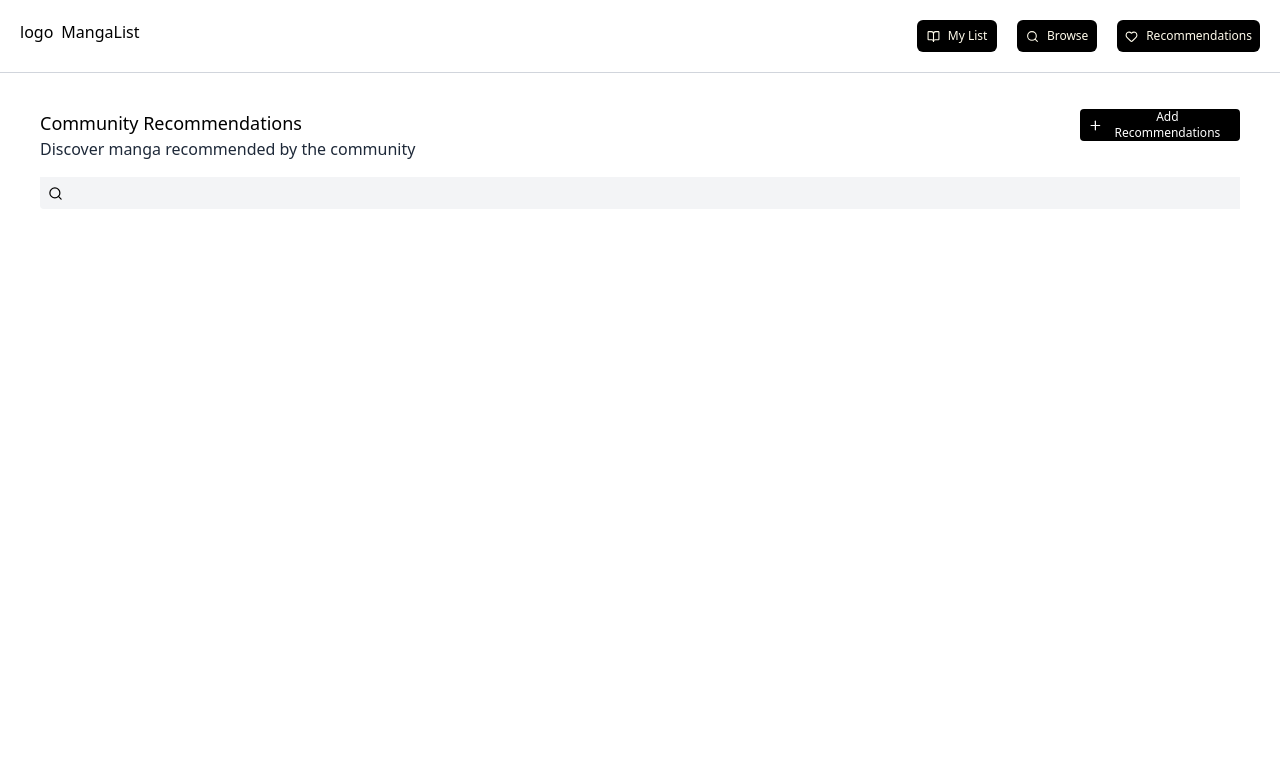
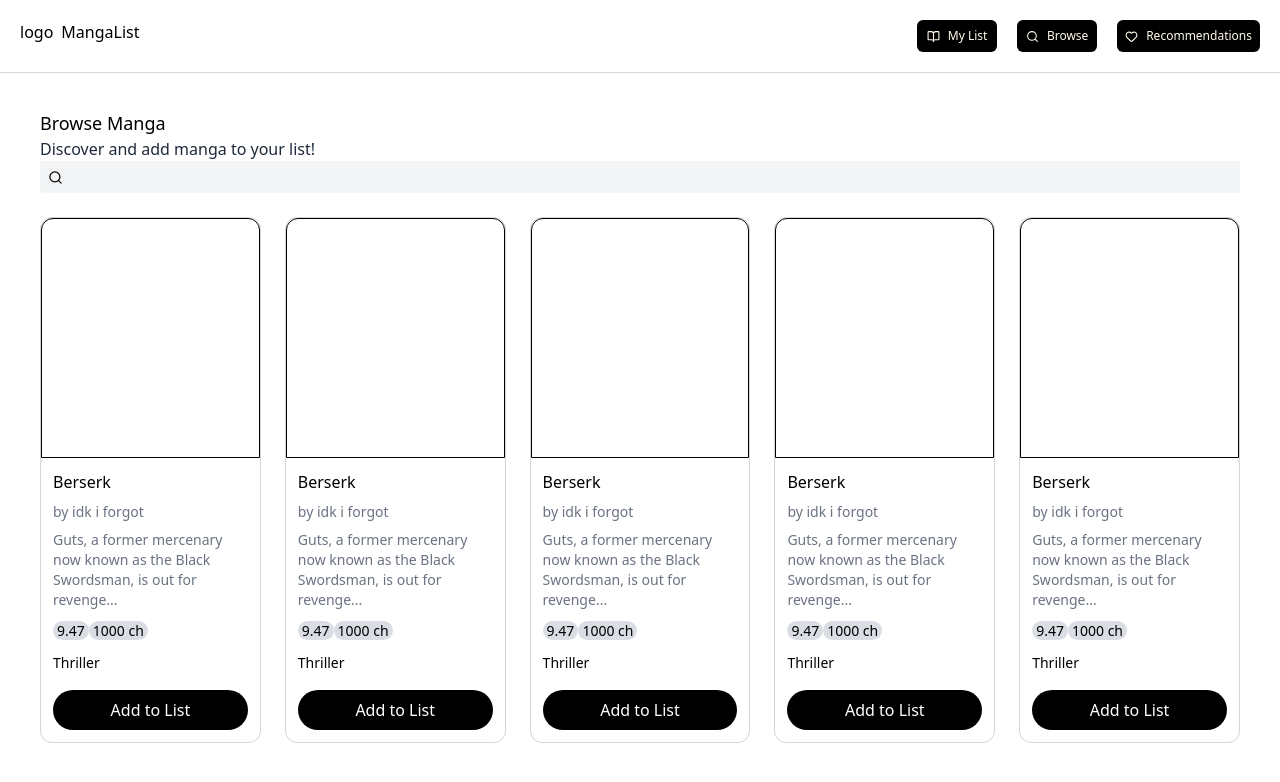
Before and after one commit to eggtoasts/Manga-Tracker, a React (Vite) app in the folder frontend/: page /mangas in a window 1280 px wide. Shown: the top 782 px of the page. Built offline with nearby package versions, Linux system fonts and the light colour scheme.

Commit message:
Basic manga card template

```diff
--- a/frontend/src/pages/ListPage.jsx
+++ b/frontend/src/pages/ListPage.jsx
@@ -6,20 +6,61 @@ export default function ListPage() {
       {/* title & bio */}
       <div className="flex">
         <div className="">
-          <h1 className="text-lg font-medium">Community Recommendations</h1>
+          <h1 className="text-lg font-medium">Browse Manga</h1>
           <h2 className="text-2xs text-gray-800">
-            Discover manga recommended by the community
+            Discover and add manga to your list!
           </h2>
         </div>
-
-        <button className="h-8 w-40 flex bg-black text-white items-center justify-center text-xs rounded-sm px-2 font-medium ml-auto">
-          <Plus size={15} /> <div className="">Add Recommendations</div>
-        </button>
       </div>
       <div className="w-fill flex items-center rounded-bl-sm bg-gray-100 ">
         <Search size={15} className="mx-2 mr-2" />
         <input type="text" className=" w-xl py-1" />
       </div>
+
+      <div className="pt-6 grid grid grid-cols-1 sm:grid-cols-2 md:grid-cols-3 lg:grid-cols-4 xl:grid-cols-5 gap-6">
+        {/* this the card */}
+
+        {[1, 1, 1, 1, 1].map((x) => {
+          return (
+            <div className=" flex flex-col border rounded-xl border-gray-300">
+              <div className="aspect-3/2 w-full h-60 border rounded-t-xl"></div>
+              <div className="flex flex-col p-3 [&>div]:pb-2">
+                {/* name of manga */}
+                <div className="">Berserk</div>
+
+                {/* author */}
+                <div className="text-gray-500 text-sm">by idk i forgot</div>
+
+                {/* description */}
+                <div className="text-gray-500 text-sm">
+                  Guts, a former mercenary now known as the Black Swordsman, is
+                  out for revenge...
+                </div>
+
+                {/* rating (if the api has any) */}
+                <div className="">
+                  <span className="bg-gray-300/80 rounded-full w-min px-1 text-sm">
+                    9.47
+                  </span>
+
+                  {/* pages */}
+                  <span className="bg-gray-300/80 rounded-full w-min px-1 text-sm">
+                    1000 ch
+                  </span>
+                </div>
+                {/* genres */}
+                <div className="">
+                  <span className="text-sm">Thriller</span>
+                </div>
+
+                <button className="mt-2 p-2 bg-black text-white  rounded-full">
+                  Add to List
+                </button>
+              </div>
+            </div>
+          );
+        })}
+      </div>
     </div>
   );
 }
--- a/frontend/src/pages/RecPage.jsx
+++ b/frontend/src/pages/RecPage.jsx
@@ -1,10 +1,21 @@
-import { User, Star } from "lucide-react";
+import { User, Star, Search } from "lucide-react";
 import ListPage from "./ListPage";
 export default function RecPage() {
   return (
-    <>
-      <ListPage />
-
+    <div className="mx-5 p-5 mt-4 h-35 flex content-center w-fill justify-between flex-col">
+      {/* title & bio */}
+      <div className="flex">
+        <div className="">
+          <h1 className="text-lg font-medium">Browse Manga</h1>
+          <h2 className="text-2xs text-gray-800">
+            Discover and add manga to your list!
+          </h2>
+        </div>
+      </div>
+      <div className="w-fill flex items-center rounded-bl-sm bg-gray-100 ">
+        <Search size={15} className="mx-2 mr-2" />
+        <input type="text" className=" w-xl py-1" />
+      </div>
       <div className="pt-5 flex flex-col items-center">
         {/* what each card should look like :p */}
         <div className=" w-4/6 p-3 border-2 flex flex-col rounded-lg">
@@ -59,6 +70,6 @@ export default function RecPage() {
           </div>
         </div>
       </div>
-    </>
+    </div>
   );
 }
```
